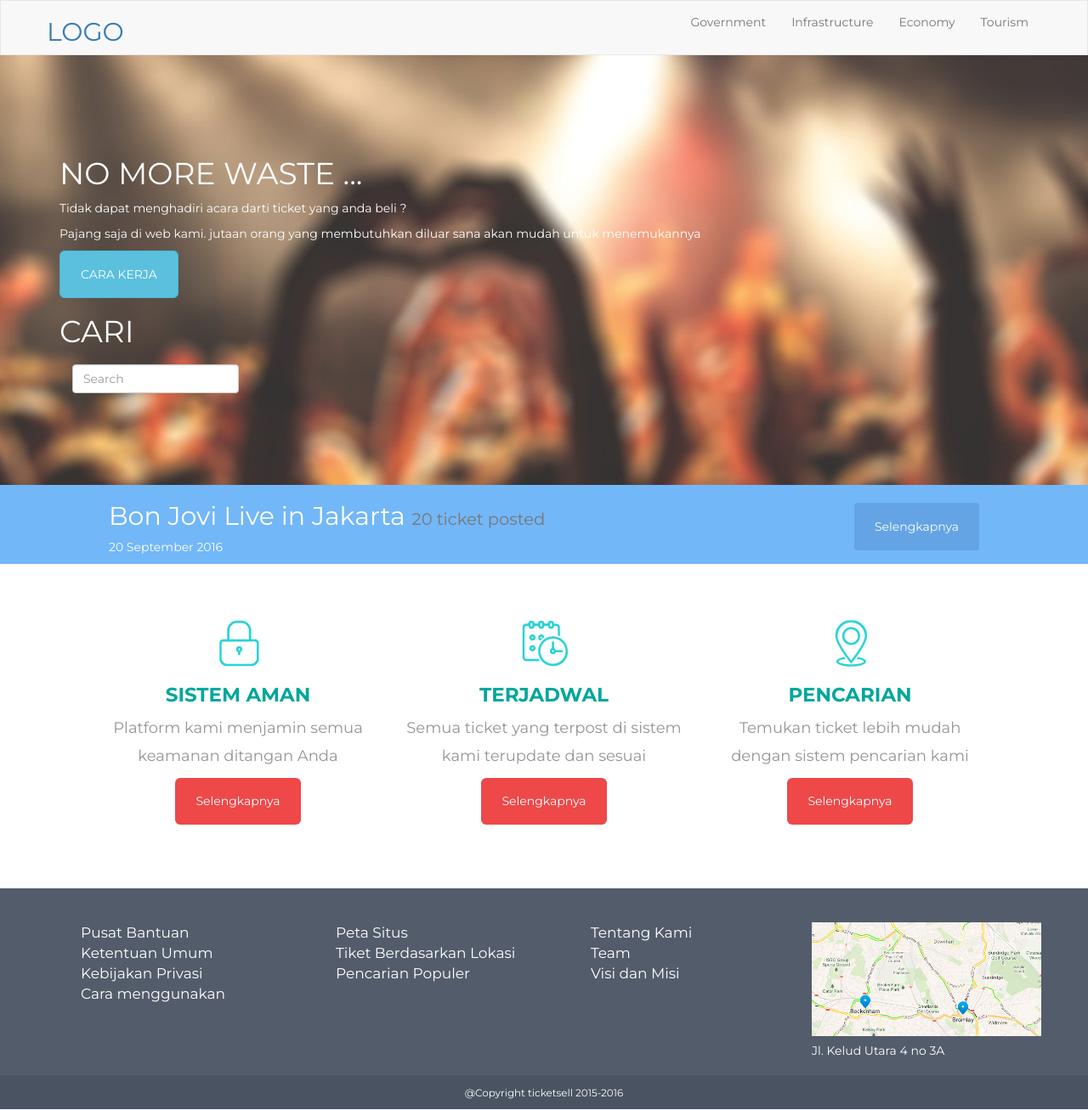
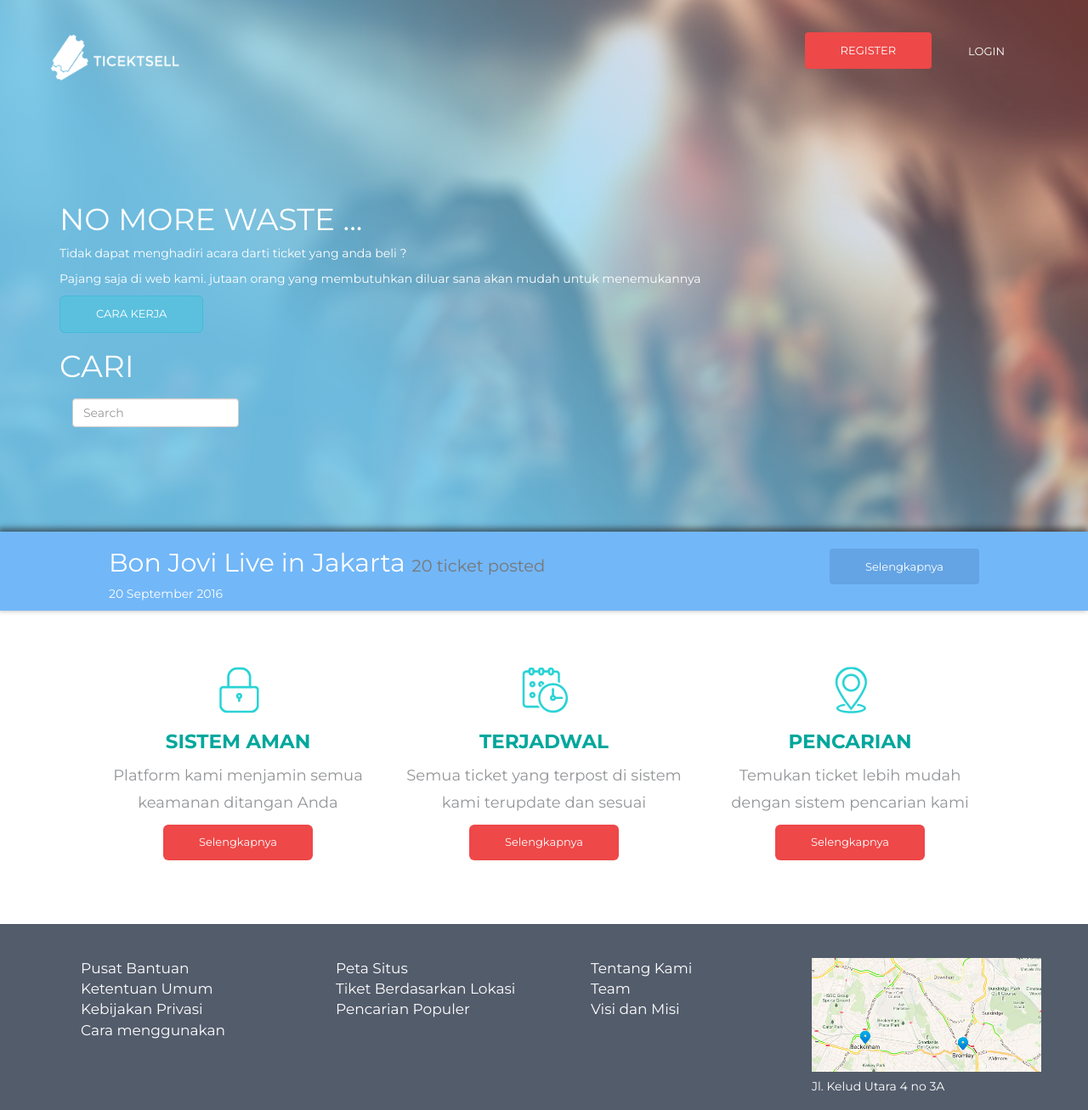
Before and after one commit to rolies/advanceSE, a PHP site: the page made by application/views/welcome_message.php in a window 1280 px wide. Shown: the top 1307 px of the page at 85% size. Run offline with PHP 8.4, Linux system fonts and the light colour scheme; the template is opened without the code that fills it, so the values that code supplies are empty; some libraries are stand-ins or nearby versions.

Commit message:
enhance index

```diff
--- a/application/config/database.php
+++ b/application/config/database.php
@@ -76,9 +76,9 @@ $query_builder = TRUE;
 $db['default'] = array(
 	'dsn'	=> '',
 	'hostname' => 'localhost',
-	'username' => '',
+	'username' => 'root',
 	'password' => '',
-	'database' => '',
+	'database' => 'se',
 	'dbdriver' => 'mysqli',
 	'dbprefix' => '',
 	'pconnect' => FALSE,
--- a/application/views/include/header.php
+++ b/application/views/include/header.php
@@ -8,6 +8,7 @@
 	<meta name="viewport" content="width=device-width">
 	<link rel="stylesheet" href="<?php echo base_url(); ?>advanceSE/template/css/bootstrap.css">
 	<link rel="stylesheet" href="<?php echo base_url(); ?>advanceSE/template/css/style.css">
+	<link rel="stylesheet" href="<?php echo base_url(); ?>advanceSE/template/css/gradient.css">
 	<link href='https://fonts.googleapis.com/css?family=Montserrat:400,700' rel='stylesheet' type='text/css'>
 
 	<script src="<?php base_url(); ?>template/js/jquery.min.js"></script>
@@ -28,18 +29,75 @@
 								<span class="icon-bar"></span>
 							</button>
 						<!-- Your Logo -->
-						<div class="logo"><a href="<?php base_url(); ?>"><h2>LOGO</h2></a></div>
+						<div class="logo"><a href="<?php base_url(); ?>"><img src="<?php echo base_url(); ?>advanceSE/template/img/logo-white.png" width="160px"></a></div>
 						</div>
 						<!-- Start Navigation -->
 						<div class="collapse navbar-collapse" id="collapse" role="navigation">
 							<ul class="nav navbar-nav navbar-right">
-								<li><a href="goverment.html">Government</a></li>
-								<li class=""><a href="infrastructure.html">Infrastructure</a></li>
-								<li><a href="economy.html">Economy</a></li>
-								<li><a href="tourism.html">Tourism</a></li>
+								<li><button type="button" class="btn btn-default navbar-btn" href="#modal-signup" role="button" data-toggle="modal">Register</button></li>
+								<!-- <li ><button type="button" class="btn btn-link navbar-btn" >Login</button></li> -->
+								<li>
+									<div class="dropdown">
+									  <button class="btn btn-link dropdown-toggle" type="button" id="dropdownMenu1" data-toggle="dropdown" aria-haspopup="true" aria-expanded="true">
+									    Login
+									  </button>
+									  <div class="dropdown-menu" aria-labelledby="dropdownMenu1">
+									    <form action="" role="form" method="">
+											<div class="form-group">
+												<input type="text" id="form-elem-1" class="form-control" placeholder="USERNAME" name="username">
+												<input type="password" id="form-elem-1" class="form-control" placeholder="PASSWORD" name="password">
+											</div>
+											<button type="submit" class="btn btn-success">SIGN IN</button>
+										</form>
+									  </div>
+									</div>
+								</li>
 							</ul>
 						</div>
 					</div>
 				</div>
 			</nav>
+			<div id="modal-signup" class="modal fade">
+	        <div class="modal-dialog">
+	            <div class="modal-content">
+	                <div class="modal-body text-center">
+	                    <form action=" " role="form" method="POST" class="form-horizontal">
+	                    	<div class="form-group">
+							    <label for="inputusername" class="col-sm-5 control-label">Username</label>
+							    <div class="col-sm-7">
+							      <input type="text" class="form-control" id="inputusername" required="required" name="username">
+							    </div>
+							</div>
+							 <div class="form-group">
+							    <label for="inputPass" class="col-sm-5 control-label" >Password</label>
+							    <div class="col-sm-7">
+							      <input type="password" class="form-control" id="inputPass" required="required" name="password">
+							    </div>
+							</div>
+							<div class="form-group">
+							    <label for="inputemail" class="col-sm-5 control-label" >Email</label>
+							    <div class="col-sm-7">
+							      <input type="email" class="form-control" id="inputemail" name="email" required="required">
+							    </div>
+							</div>
+							<div class="form-group">
+							    <label for="inputhp" class="col-sm-5 control-label" >Hp</label>
+							    <div class="col-sm-7">
+							      <input type="text" class="form-control" id="inputhp" required="required" name="hp">
+							    </div>
+							</div>
+							<div class="form-group">
+							    <label for="kota" class="col-sm-5 control-label" >Kota</label>
+							    <div class="col-sm-7">
+							      <input type="text" id="kota" name="kota" placeholder="kota" class="input-xlarge" required="required">
+							    </div>
+							</div>
+							<hr width="60%">
+							<a href="<?php echo base_url(); ?>advanceSE/index.php/welcome/signup" type="submit" class="btn btn-info">Register</a>
+						</form>
+
+	                </div>
+	            </div>
+	        </div>
+	    </div>
 		</header>
--- /dev/null
+++ b/application/views/load_view.php
@@ -0,0 +1,5 @@
+<?php $this->load->view('include/header'); ?>
+
+<?php $this->load->view('welcome_message'); ?>
+
+<?php $this->load->view('include/footer'); ?>
--- /dev/null
+++ b/template/css/gradient.css
@@ -0,0 +1,10 @@
+section {
+	background: rgba(113,201,241,0.89);
+background: -moz-linear-gradient(45deg, rgba(113,201,241,0.89) 30%, rgba(113,201,241,0.62) 52%, rgba(187,119,134,0.28) 80%, rgba(239,60,57,0.28) 100%);
+background: -webkit-gradient(left bottom, right top, color-stop(30%, rgba(113,201,241,0.89)), color-stop(52%, rgba(113,201,241,0.62)), color-stop(80%, rgba(187,119,134,0.28)), color-stop(100%, rgba(239,60,57,0.28)));
+background: -webkit-linear-gradient(45deg, rgba(113,201,241,0.89) 30%, rgba(113,201,241,0.62) 52%, rgba(187,119,134,0.28) 80%, rgba(239,60,57,0.28) 100%);
+background: -o-linear-gradient(45deg, rgba(113,201,241,0.89) 30%, rgba(113,201,241,0.62) 52%, rgba(187,119,134,0.28) 80%, rgba(239,60,57,0.28) 100%);
+background: -ms-linear-gradient(45deg, rgba(113,201,241,0.89) 30%, rgba(113,201,241,0.62) 52%, rgba(187,119,134,0.28) 80%, rgba(239,60,57,0.28) 100%);
+background: linear-gradient(45deg, rgba(113,201,241,0.89) 30%, rgba(113,201,241,0.62) 52%, rgba(187,119,134,0.28) 80%, rgba(239,60,57,0.28) 100%);
+filter: progid:DXImageTransform.Microsoft.gradient( startColorstr='#71c9f1', endColorstr='#ef3c39', GradientType=1 );
+}
--- a/template/css/style.css
+++ b/template/css/style.css
@@ -1,37 +1,84 @@
+/*Global Style*/
 a, a:hover {
 	text-decoration: none;
 }
-
 .btn {
-	font-size: 14px;
-	padding: 18px 24px;
+	padding: 12px 42px;
+	font-size: 13px;
 }
-
-::selection { background-color: #E13300; color: white; }
-::-moz-selection { background-color: #E13300; color: white; }
 
 body {
 	background-color: #fff;
 	font-family: 'Montserrat', sans-serif;
 	color: #4F5155;
-	}
+}
+/*-------- Header -----------*/
 .navbar {
+   	background: transparent;
+   	border: none;
+	margin: 0;
+	padding-top: 30px;
+}
+.navbar .btn {
+	text-transform: uppercase;
+	color: #FFF;
+
+}
+.navbar .dropdown {
+	margin-top: 8px;
+}
+
+.dropdown-menu input {
+	margin: 18px 20px;
+	width: 200px;
+}
+.dropdown-menu {
+	min-width: 240px;
+	padding: 35px 20px;
+	text-align: center;
+}
+.modal-content{
 	border-radius: 0;
-	background-color: none;
-	margin: 0;
 }
+#modal-signup .modal-body{
+	color: #909291;
+	padding: 60px;
+	border-radius: 0;
+}
+#modal-signup input {
+	border-radius: 0;
+	height: 39px;
+	background-color: #E9EAEC;
+	box-shadow: none;
+	border: none;
+}
+#inputusername { width: 140px }
+#inputPass { width: 160px }
+#inputemail { width: 180px }
+#inputhp { width: 150px }
+#inputkota { width: 190px }
+#modal-signup .btn-info {
+	background-color: #64A4E4;
+	text-transform: uppercase;
+}
+/*----------- Hero ends ---------------*/
 section {
-	margin: 0;
+	margin-top: -120px;
+	top: 0;
+	padding: 0;
 }
 .main-hero {
 	color: #FFF;
-	margin-top: 100px;
-	margin-bottom: 100px;
+	margin-top: 115px;
+	margin-bottom: 115px;
 }
 .ticket-home {
 	color: #FFF;
 	padding: 0 10%;
 	background: #72B7F8;
+	-webkit-box-shadow: -1px -3px 7px 1px rgba(35,31,32,0.62);
+-moz-box-shadow: -1px -3px 7px 1px rgba(35,31,32,0.62);
+box-shadow: -1px -3px 7px 1px rgba(35,31,32,0.62);
 }
 .ticket-home .btn {
 	background: #64A4E4;
@@ -57,7 +104,7 @@ section {
 	line-height: 1.8em;
 	color: #939598;
 }
-.promote .btn {
+.promote .btn, nav .btn-default {
 	background: #EE4848;
 	border: #EE4848;
 }
```
Also changed, not shown: application/controllers/Welcome.php (+13 -3 lines), application/models/sample_model.php (added, +14 -0 lines), template/img/logo-black.png (added), template/img/logo-white.png (added).
